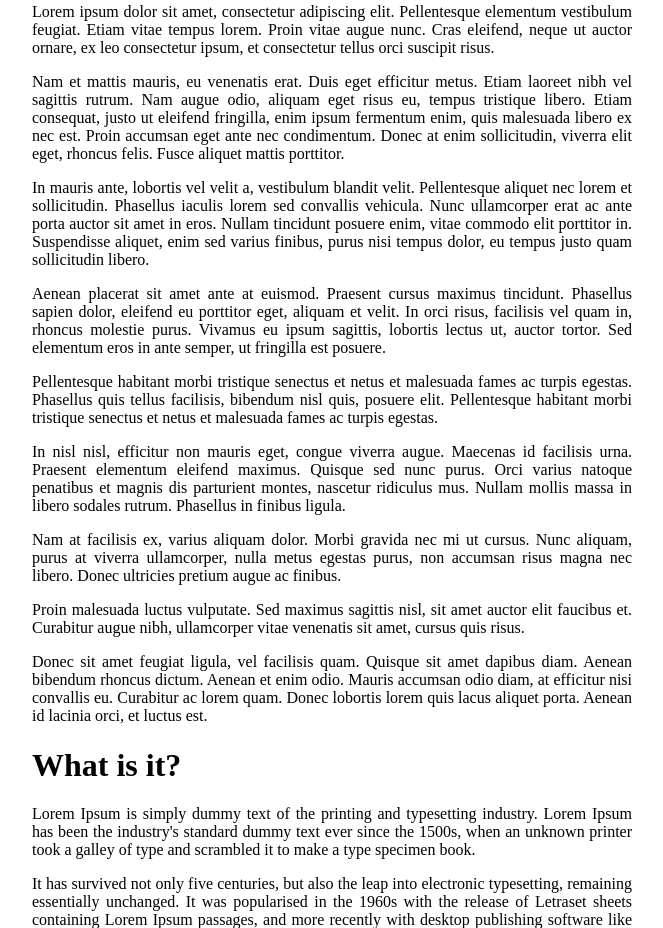
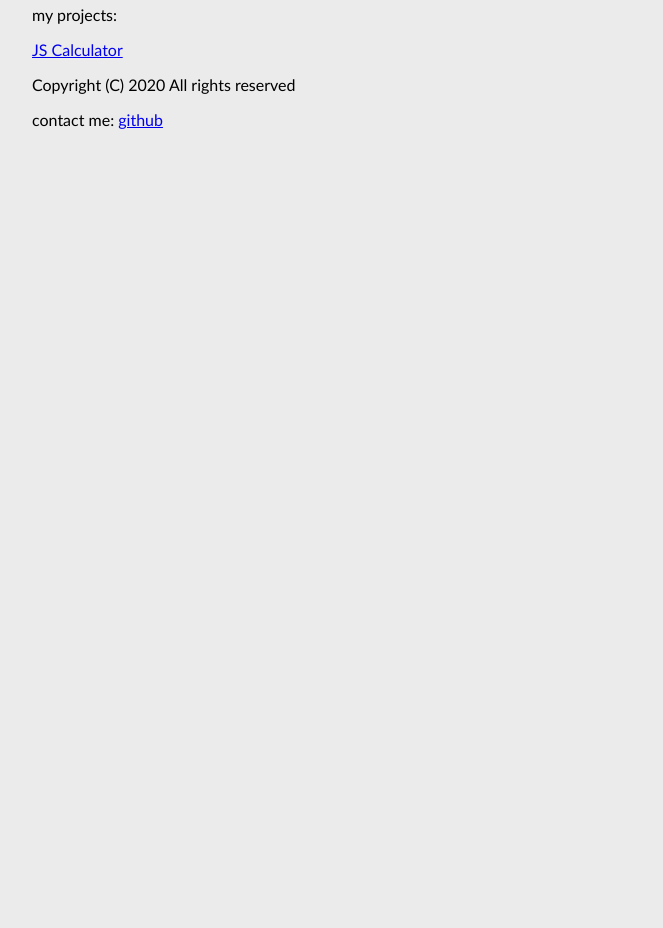
Before and after one commit to nextcorp/nextcorp.github.io, a plain HTML site: page index.html in a window 1280 px wide. Shown: the part 63-991 px from the top of the page, without its empty margins (308-971 px from the left). After the commit the page ends 800 px from the top, so only its background shows below. Drawn offline with Linux system fonts and the light colour scheme.

Commit message:
Add files via upload

```diff
--- a/index.html
+++ b/index.html
@@ -1,37 +1,29 @@
 <html>
 	<head>
-		<title>Welcome to N. Corp website</title>
+		<title>Welcome to my website</title>
 		<meta name="viewport" content="width=device-width, initial-scale=1.0">
 		<meta charset="utf-8">
 		<link rel="shortcut icon" href="favicon.png" type="image/png">
+		<style>
+			body {
+				max-width: 600px;
+				margin: auto;
+				padding: 8px;
+				text-align: justify;
+				font-family: 'Trebuchet MS', 'Lucida Sans Unicode', 'Lucida Grande', 'Lucida Sans', Arial, sans-serif;
+				background: #ebebeb
+			}
+		</style>
 	</head>
 
-	<body style="max-width:600px; margin:auto; padding:8px; text-align:justify;">
-		<h1>Hello!</h1>
-		<p>Lorem ipsum dolor sit amet, consectetur adipiscing elit. Pellentesque elementum vestibulum feugiat. Etiam vitae tempus lorem. Proin vitae augue nunc. Cras eleifend, neque ut auctor ornare, ex leo consectetur ipsum, et consectetur tellus orci suscipit risus.</p>
-		<p>Nam et mattis mauris, eu venenatis erat. Duis eget efficitur metus. Etiam laoreet nibh vel sagittis rutrum. Nam augue odio, aliquam eget risus eu, tempus tristique libero. Etiam consequat, justo ut eleifend fringilla, enim ipsum fermentum enim, quis malesuada libero ex nec est. Proin accumsan eget ante nec condimentum. Donec at enim sollicitudin, viverra elit eget, rhoncus felis. Fusce aliquet mattis porttitor.</p>
-		<p>In mauris ante, lobortis vel velit a, vestibulum blandit velit. Pellentesque aliquet nec lorem et sollicitudin. Phasellus iaculis lorem sed convallis vehicula. Nunc ullamcorper erat ac ante porta auctor sit amet in eros. Nullam tincidunt posuere enim, vitae commodo elit porttitor in. Suspendisse aliquet, enim sed varius finibus, purus nisi tempus dolor, eu tempus justo quam sollicitudin libero.</p>
-		<p>Aenean placerat sit amet ante at euismod. Praesent cursus maximus tincidunt. Phasellus sapien dolor, eleifend eu porttitor eget, aliquam et velit. In orci risus, facilisis vel quam in, rhoncus molestie purus. Vivamus eu ipsum sagittis, lobortis lectus ut, auctor tortor. Sed elementum eros in ante semper, ut fringilla est posuere.</p>
-		<p>Pellentesque habitant morbi tristique senectus et netus et malesuada fames ac turpis egestas. Phasellus quis tellus facilisis, bibendum nisl quis, posuere elit. Pellentesque habitant morbi tristique senectus et netus et malesuada fames ac turpis egestas.</p>
-		<p>In nisl nisl, efficitur non mauris eget, congue viverra augue. Maecenas id facilisis urna. Praesent elementum eleifend maximus. Quisque sed nunc purus. Orci varius natoque penatibus et magnis dis parturient montes, nascetur ridiculus mus. Nullam mollis massa in libero sodales rutrum. Phasellus in finibus ligula.</p>
-		<p>Nam at facilisis ex, varius aliquam dolor. Morbi gravida nec mi ut cursus. Nunc aliquam, purus at viverra ullamcorper, nulla metus egestas purus, non accumsan risus magna nec libero. Donec ultricies pretium augue ac finibus.</p>
-		<p>Proin malesuada luctus vulputate. Sed maximus sagittis nisl, sit amet auctor elit faucibus et. Curabitur augue nibh, ullamcorper vitae venenatis sit amet, cursus quis risus.</p>
-		<p>Donec sit amet feugiat ligula, vel facilisis quam. Quisque sit amet dapibus diam. Aenean bibendum rhoncus dictum. Aenean et enim odio. Mauris accumsan odio diam, at efficitur nisi convallis eu. Curabitur ac lorem quam. Donec lobortis lorem quis lacus aliquet porta. Aenean id lacinia orci, et luctus est.</p>
-		<h1>What is it?</h1>
-		<p>Lorem Ipsum is simply dummy text of the printing and typesetting industry. Lorem Ipsum has been the industry's standard dummy text ever since the 1500s, when an unknown printer took a galley of type and scrambled it to make a type specimen book.</p>
-		<p>It has survived not only five centuries, but also the leap into electronic typesetting, remaining essentially unchanged. It was popularised in the 1960s with the release of Letraset sheets containing Lorem Ipsum passages, and more recently with desktop publishing software like Aldus PageMaker including versions of Lorem Ipsum.</p>
-		<h1>Where does it come from?</h1>
-		<p>Contrary to popular belief, Lorem Ipsum is not simply random text. It has roots in a piece of classical Latin literature from 45 BC, making it over 2000 years old. Richard McClintock, a Latin professor at Hampden-Sydney College in Virginia, looked up one of the more obscure Latin words, consectetur, from a Lorem Ipsum passage, and going through the cites of the word in classical literature, discovered the undoubtable source. Lorem Ipsum comes from sections 1.10.32 and 1.10.33 of "de Finibus Bonorum et Malorum" (The Extremes of Good and Evil) by Cicero, written in 45 BC.</p>
-		<p>This book is a treatise on the theory of ethics, very popular during the Renaissance. The first line of Lorem Ipsum, "Lorem ipsum dolor sit amet..", comes from a line in section 1.10.32.</p>
-		<p>The standard chunk of Lorem Ipsum used since the 1500s is reproduced below for those interested. Sections 1.10.32 and 1.10.33 from "de Finibus Bonorum et Malorum" by Cicero are also reproduced in their exact original form, accompanied by English versions from the 1914 translation by H. Rackham.</p>
-		<h1>Why do we use it?</h1>
-		<p>It is a long established fact that a reader will be distracted by the readable content of a page when looking at its layout. The point of using Lorem Ipsum is that it has a more-or-less normal distribution of letters, as opposed to using 'Content here, content here', making it look like readable English.</p>
-		<p>Many desktop publishing packages and web page editors now use Lorem Ipsum as their default model text, and a search for 'lorem ipsum' will uncover many web sites still in their infancy.</p>
-		<p>Various versions have evolved over the years, sometimes by accident, sometimes on purpose (injected humour and the like).</p>
+	<body>
+		<h1>Hello</h1>
+		<p>my projects:</p>
+		<a href="http://nextcorp.github.io/web-calc">JS Calculator</a>
 	</body>
 
 	<footer>
-		<p>Copyright (C) 2020 L0rd J3sus Chr1st All rights reserved</p>
-		<p>contact me: <a href="https://github.com/nextcorp">github</a> <a href="https://t.me/iwanttofuck">telegram</a></p>
+		<p>Copyright (C) 2020 All rights reserved</p>
+		<p>contact me: <a href="https://github.com/nextcorp">github</a>
 	</footer>
 </html>
```
